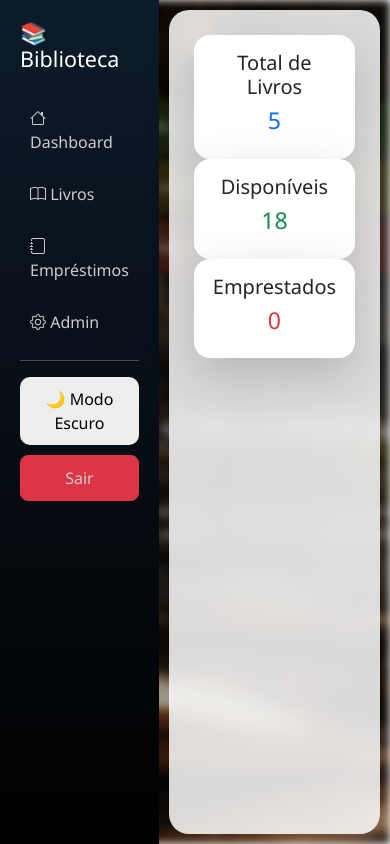
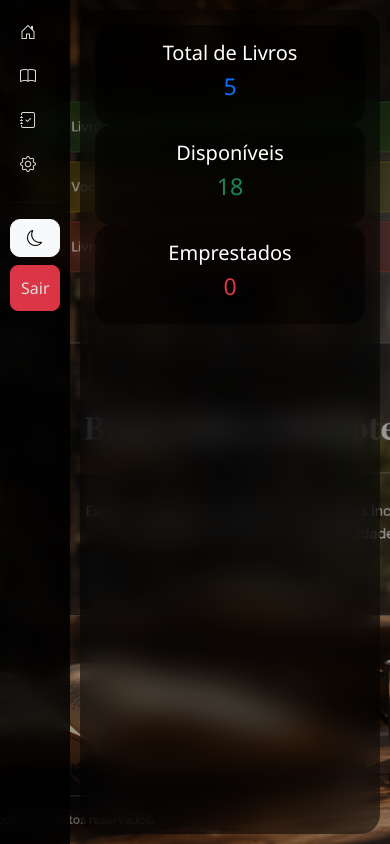
Before and after one commit to tiagogc15/Projeto-Biblioteca, a Django app: page / in a window 390 px wide. Run offline with Django 5.2, Linux system fonts and the light colour scheme; a user stored in the database is signed in; data comes from the database, SQL or seed files in the repository.

Commit message:
voltando o css anterior

```diff
--- a/biblioteca/core/templates/index.html
+++ b/biblioteca/core/templates/index.html
@@ -14,136 +14,170 @@
     <style>
         body {
             margin: 0;
-            padding: 0;
             font-family: 'Segoe UI', sans-serif;
         }
 
-        /* ===== FUNDO ===== */
+        /* 🔥 FUNDO */
         body::before {
             content: "";
             position: fixed;
-            inset: 0;
-            background-image: url("{% static 'img/fundo.png' %}");
+            width: 100%;
+            height: 100%;
+            background: url("{% static 'img/fundo.png' %}") no-repeat center;
             background-size: cover;
-            background-position: center;
-            filter: blur(4px) brightness(0.6);
+            filter: brightness(0.6);
+            z-index: -2;
+        }
+
+        /* 🔥 OVERLAY */
+        body::after {
+            content: "";
+            position: fixed;
+            width: 100%;
+            height: 100%;
+            background: rgba(0,0,0,0.5);
             z-index: -1;
         }
 
-        /* ===== SIDEBAR ===== */
+        /* 🔥 SIDEBAR */
         .sidebar {
             width: 250px;
             height: 100vh;
-            background: linear-gradient(180deg, #0d1b2a, #000);
-            color: white;
+            background: rgba(0,0,0,0.8);
+            backdrop-filter: blur(10px);
             padding: 20px;
         }
 
+        .sidebar h4 {
+            color: white;
+        }
+
         .sidebar a {
+            color: #ddd;
             display: block;
-            color: #ccc;
             padding: 10px;
             border-radius: 8px;
             text-decoration: none;
-            margin-bottom: 8px;
             transition: 0.3s;
         }
 
         .sidebar a:hover {
             background: rgba(255,255,255,0.1);
-            color: #fff;
+            color: white;
+            transform: translateX(5px);
         }
 
-        /* ===== CONTEÚDO ===== */
-        .content-area {
+        /* 🔥 CONTEÚDO */
+        .content {
             width: 100%;
-            margin: 10px;
-            padding: 25px;
+            margin: 20px;
+            padding: 30px;
             border-radius: 20px;
-            backdrop-filter: blur(10px);
-            background: rgba(255,255,255,0.85);
-            transition: 0.3s;
+
+            background: rgba(0,0,0,0.5);
+            backdrop-filter: blur(15px);
+            color: #fff;
+
+            animation: fadeIn 0.6s ease-in-out;
         }
 
-        /* ===== CARDS ===== */
+        /* 🔥 ANIMAÇÃO */
+        @keyframes fadeIn {
+            from {
+                opacity: 0;
+                transform: translateY(10px);
+            }
+            to {
+                opacity: 1;
+                transform: translateY(0);
+            }
+        }
+
+        /* 🔥 CARDS */
         .card {
+            background: rgba(0,0,0,0.4);
+            backdrop-filter: blur(10px);
             border: none;
             border-radius: 15px;
+            color: white;
             transition: 0.3s;
         }
 
         .card:hover {
-            transform: translateY(-5px) scale(1.02);
+            transform: translateY(-5px);
         }
 
-        /* ===== TABELA ===== */
-        table {
-            border-radius: 15px;
-            overflow: hidden;
-        }
-
-        thead {
-            background: #0d1b2a;
-            color: white;
-        }
-
-        tbody tr {
-            transition: 0.2s;
-        }
-
-        tbody tr:hover {
-            background: rgba(0,0,0,0.05);
-        }
-
-        /* ===== BOTÕES ===== */
+        /* 🔥 BOTÕES */
         .btn {
             border-radius: 10px;
         }
 
-        /* ===== DARK MODE ===== */
-        .dark-mode .content-area {
-            background: rgba(0,0,0,0.85);
+        /* 🔥 ALERTAS */
+        .alert {
+            border-radius: 10px;
+            border: none;
         }
 
-        .dark-mode {
-            color: white !important;
+        /* 🔥 TABELA */
+        table {
+            background: rgba(0,0,0,0.5);
+            color: white;
+            border-radius: 10px;
+            overflow: hidden;
         }
 
-        .dark-mode h1,
-        .dark-mode h2,
-        .dark-mode h3,
-        .dark-mode h4,
-        .dark-mode h5,
-        .dark-mode p,
-        .dark-mode span,
-        .dark-mode td,
-        .dark-mode th,
-        .dark-mode a {
-            color: #ffffff !important;
+        th {
+            color: #fff !important;
+            font-weight: bold;
         }
 
-        .dark-mode thead {
-            background: #111;
+        td {
+            color: #f1f1f1 !important;
         }
 
-        .dark-mode tbody tr {
-            background: rgba(255,255,255,0.05);
+        /* 🌙 LIGHT MODE */
+        .light-mode .content {
+            background: rgba(255,255,255,0.95);
+            color: #222;
         }
 
-        .dark-mode tbody tr:hover {
-            background: rgba(255,255,255,0.1);
+        .light-mode .sidebar {
+            background: rgba(255,255,255,0.95);
         }
 
-        /* ===== BOTÃO DARK ===== */
-        .toggle-dark {
-            background: #eee;
-            border: none;
-            border-radius: 10px;
-            padding: 10px;
-            width: 100%;
-            margin-bottom: 10px;
+        .light-mode a {
+            color: #222 !important;
         }
 
+        .light-mode table {
+            background: rgba(255,255,255,0.9);
+        }
+
+        .light-mode td,
+        .light-mode th {
+            color: #222 !important;
+        }
+
+        /* 📱 RESPONSIVO */
+        @media (max-width: 768px) {
+            .sidebar {
+                width: 70px;
+                padding: 10px;
+            }
+
+            .sidebar h4 {
+                display: none;
+            }
+
+            .sidebar a span {
+                display: none;
+            }
+
+            .content {
+                margin: 10px;
+                padding: 15px;
+            }
+        }
     </style>
 </head>
 
@@ -151,31 +185,45 @@
 
 <div class="d-flex">
 
-    <!-- SIDEBAR -->
+    <!-- MENU -->
     <div class="sidebar">
-        <h4 class="mb-4">📚 Biblioteca</h4>
 
-        <a href="/"><i class="bi bi-house"></i> Dashboard</a>
-        <a href="/livros/"><i class="bi bi-book"></i> Livros</a>
-        <a href="/meus/"><i class="bi bi-journal"></i> Empréstimos</a>
+        <h4>📚 Biblioteca</h4>
+
+        <a href="/">
+            <i class="bi bi-house-door"></i> <span>Dashboard</span>
+        </a>
+
+        <a href="/livros/">
+            <i class="bi bi-book"></i> <span>Livros</span>
+        </a>
+
+        <a href="/meus/">
+            <i class="bi bi-journal-check"></i> <span>Empréstimos</span>
+        </a>
 
         {% if user.is_staff %}
-        <a href="/admin/"><i class="bi bi-gear"></i> Admin</a>
+        <a href="/admin/">
+            <i class="bi bi-gear"></i> <span>Admin</span>
+        </a>
         {% endif %}
 
         <hr>
 
-        <button onclick="toggleDark()" class="toggle-dark">
-            🌙 Modo Escuro
+        <!-- 🌙 BOTÃO TEMA -->
+        <button onclick="toggleTheme()" class="btn btn-light w-100 mb-2">
+            <i class="bi bi-moon"></i>
         </button>
 
-        <a href="/sair/" class="btn btn-danger w-100">Sair</a>
+        <a href="/sair/" class="btn btn-danger w-100">
+            Sair
+        </a>
+
     </div>
 
     <!-- CONTEÚDO -->
-    <div class="content-area">
+    <div class="content">
 
-        <!-- MENSAGENS -->
         {% if messages %}
             {% for message in messages %}
                 <div class="alert alert-{{ message.tags }}">
@@ -185,16 +233,26 @@
         {% endif %}
 
         {% block content %}{% endblock %}
-
     </div>
 
 </div>
 
-<!-- SCRIPT DARK MODE -->
+<!-- 🌙 SCRIPT DARK MODE -->
 <script>
-function toggleDark() {
-    document.body.classList.toggle("dark-mode");
+function toggleTheme() {
+    document.body.classList.toggle("light-mode");
+
+    localStorage.setItem(
+        "theme",
+        document.body.classList.contains("light-mode") ? "light" : "dark"
+    );
 }
+
+window.onload = function () {
+    if (localStorage.getItem("theme") === "light") {
+        document.body.classList.add("light-mode");
+    }
+};
 </script>
 
 </body>
```
